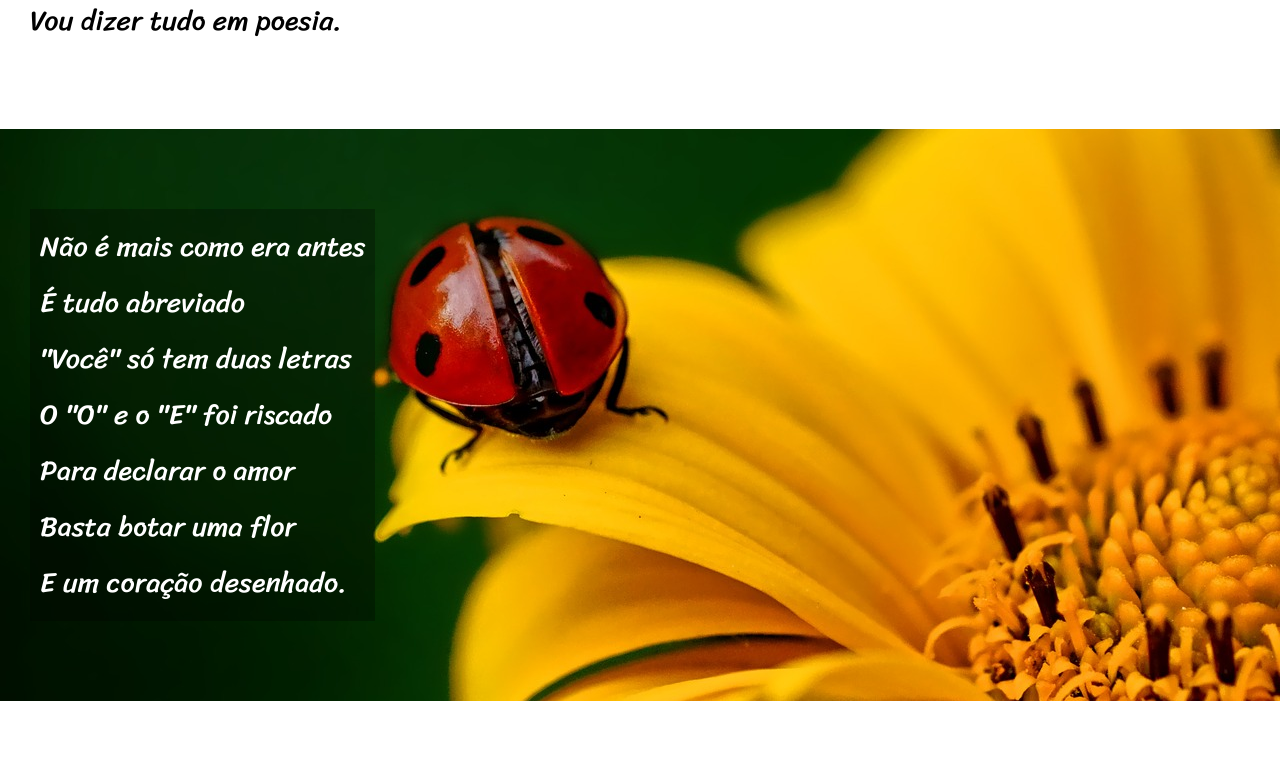
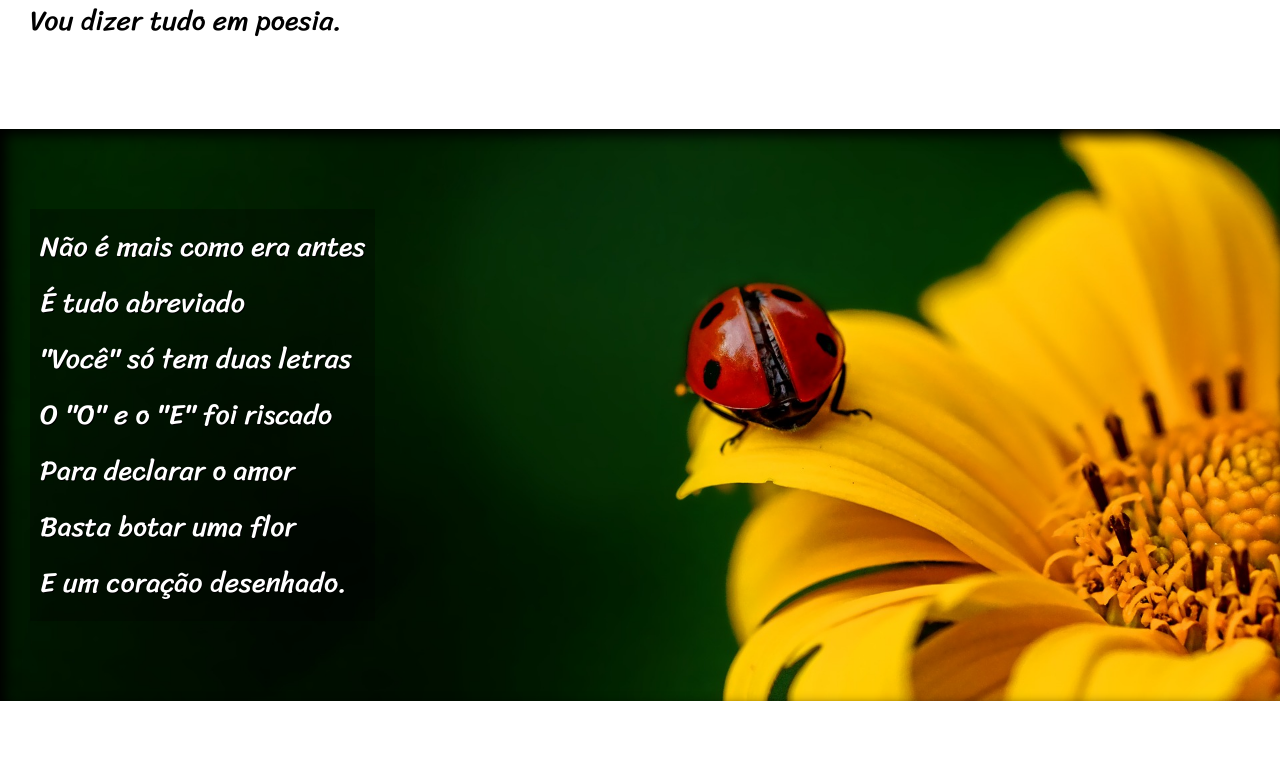
Before and after one commit to EdivaldoMoriera/desafio12, a plain HTML site: page index.html in a window 1280 px wide. Shown: the part 680-1458 px from the top of the page. Drawn offline with Linux system fonts and the light colour scheme; a web font is replaced by a local one.

Commit message:
site concluido

```diff
--- a/estilo/style.css
+++ b/estilo/style.css
@@ -59,10 +59,13 @@ section{
 section#img01{
     background-image: url(../imagens/background001.jpg);
     background-position: right center;
+    background-size: cover;
+
 }
 #img02{
     background-image: url(../imagens/background002.jpg);
     background-position: right center;
+    background-size: cover;
 }
 .normal{
     background-color: white;
@@ -72,11 +75,15 @@ section#img01{
 .imagem{
     background-color: rgba(0, 0, 0, 0.317);
     color: white;
+    box-shadow: inset 6px 6px 13px 0px black ;
+    background-attachment: fixed;
 }
 .imagem >p{
     display: inline-block;
     padding: 10px;
     background-color: rgba(0, 0, 0, 0.283);
+    text-shadow: 1px 1px 0px black;
+
 }
 footer{
     background-color: black;
```
